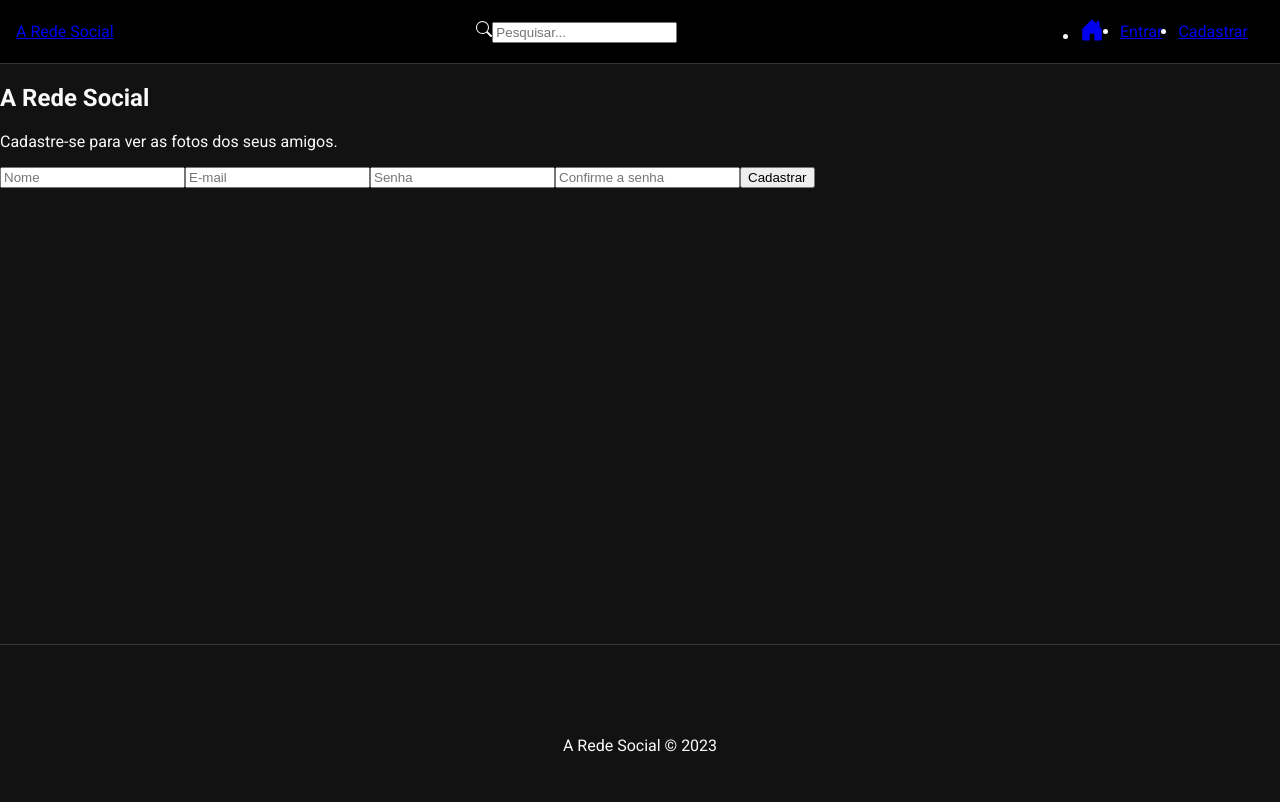
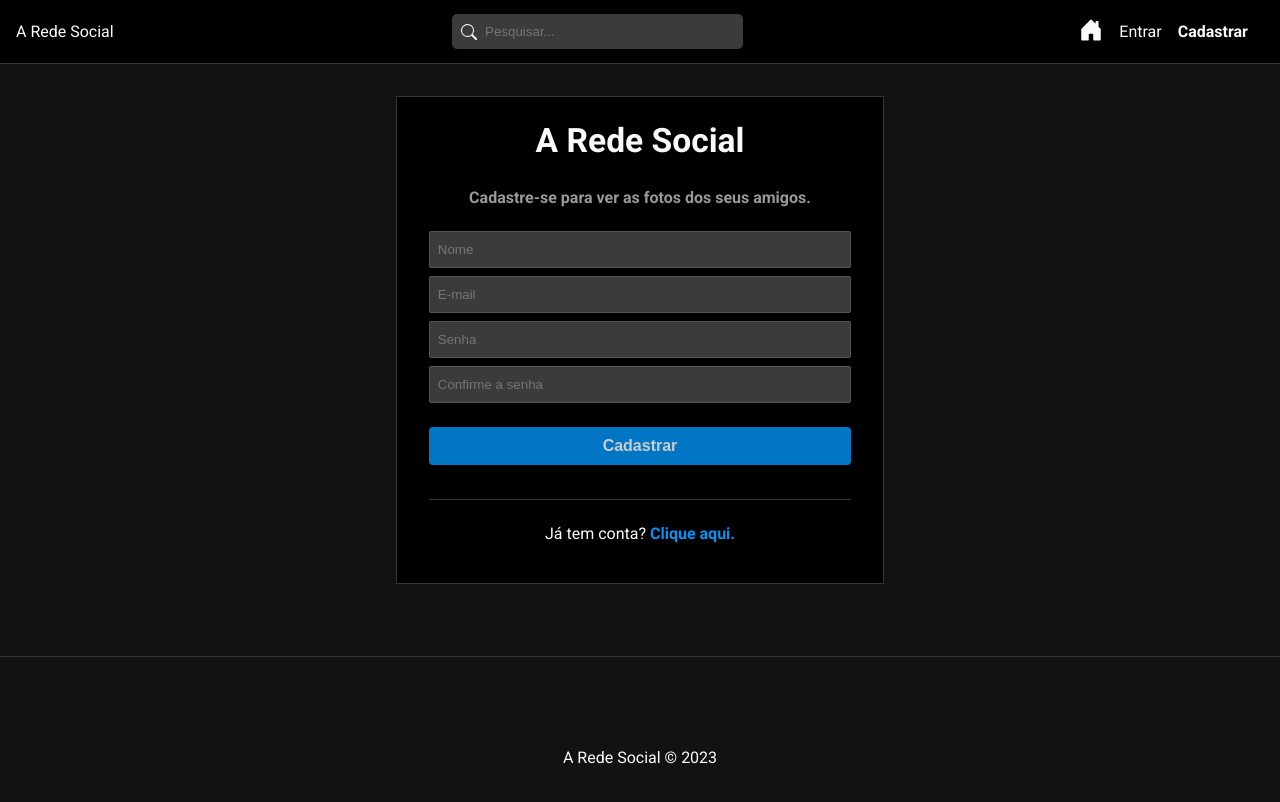
Before and after one commit to ErosNetto/A-Rede-Social, a React (Vite) app in the folder frontend/: page /register in a window 1280 px wide. Shown: the top 802 px of the page. Built offline with nearby package versions, Linux system fonts and the light colour scheme.

Commit message:
CSS global e Auth

```diff
--- a/frontend/src/App.css
+++ b/frontend/src/App.css
@@ -1,3 +1,4 @@
 .container {
   min-height: 70vh;
+  /* padding: 0 15px; */
 }
--- a/frontend/src/components/Navbar.jsx
+++ b/frontend/src/components/Navbar.jsx
@@ -13,7 +13,7 @@
   return (
     <nav id="nav">
       <Link to="/">A Rede Social</Link>
-      <form>
+      <form id="search-form">
         <BsSearch />
         <input type="text" placeholder="Pesquisar..." />
       </form>
--- a/frontend/src/index.css
+++ b/frontend/src/index.css
@@ -6,3 +6,84 @@
   background: #121212;
   color: #fafafa;
 }
+
+a {
+  color: #fafafa;
+  text-decoration: none;
+}
+
+.active {
+  font-weight: bold;
+}
+
+ul {
+  list-style: none;
+}
+
+form {
+  display: flex;
+  flex-direction: column;
+}
+
+label {
+  display: flex;
+  flex-direction: column;
+  text-align: left;
+}
+
+label span {
+  font-weight: bold;
+  margin-bottom: 0.5em;
+  color: #aaa;
+  font-size: 0.7em;
+}
+
+input {
+  background: #3b3b3b;
+  color: #aaa;
+  border: 1px solid #555;
+  border-radius: 2px;
+  padding: 10px 8px;
+  outline: none;
+  margin-bottom: 0.6em;
+}
+
+input::placeholder {
+  columns: #aaa;
+}
+
+.btn,
+button,
+input[type="submit"] {
+  background: #0094f6;
+  color: #fff;
+  border: none;
+  border-radius: 4px;
+  padding: 10px 8px;
+  font-weight: bold;
+  cursor: pointer;
+  opacity: 0.8;
+  font-size: 1em;
+}
+
+input[type="submit"] {
+  margin-top: 1em;
+}
+
+input:disabled {
+  cursor: not-allowed;
+  background: #000;
+}
+
+button:hover,
+input[type="submit"]:hover {
+  opacity: 1;
+}
+
+.cancel-btn {
+  background: #ccc;
+}
+
+.hide {
+  display: none;
+}
--- a/frontend/src/pages/Auth/Auth.css
+++ b/frontend/src/pages/Auth/Auth.css
@@ -0,0 +1,45 @@
+#login,
+#register {
+  border: 1px solid #363636;
+  background: #000;
+  padding: 1.5em 2em;
+  max-width: 33%;
+  margin: 2em auto;
+}
+
+#login h2,
+#register h2 {
+  text-align: center;
+  font-size: 2.1em;
+  margin-top: 0;
+}
+
+.subtitle {
+  font-weight: bold;
+  color: #999;
+  margin-bottom: 1.5em;
+}
+
+#login form,
+#register form {
+  padding-bottom: 1.5em;
+  margin-bottom: 1.5em;
+  border-bottom: 1px solid #363636;
+}
+
+#login p,
+#register p {
+  text-align: center;
+}
+
+#login p a,
+#register p a {
+  font-weight: bold;
+  color: #0094f6;
+  /* opacity: 0.8; */
+}
+
+/* #login p a:hover,
+#register p a:hover {
+  opacity: 1;
+} */
--- a/frontend/src/pages/Auth/Register.jsx
+++ b/frontend/src/pages/Auth/Register.jsx
@@ -12,7 +12,7 @@
   };
 
   return (
-    <div>
+    <div id="register">
       <h2>A Rede Social</h2>
       <p className="subtitle">Cadastre-se para ver as fotos dos seus amigos.</p>
       <form onSubmit={handleSubmit}>
@@ -22,6 +22,9 @@
         <input type="password" placeholder="Confirme a senha" />
         <input type="submit" value="Cadastrar" />
       </form>
+      <p>
+        Já tem conta? <Link to="/login">Clique aqui.</Link>
+      </p>
     </div>
   );
 };
```
